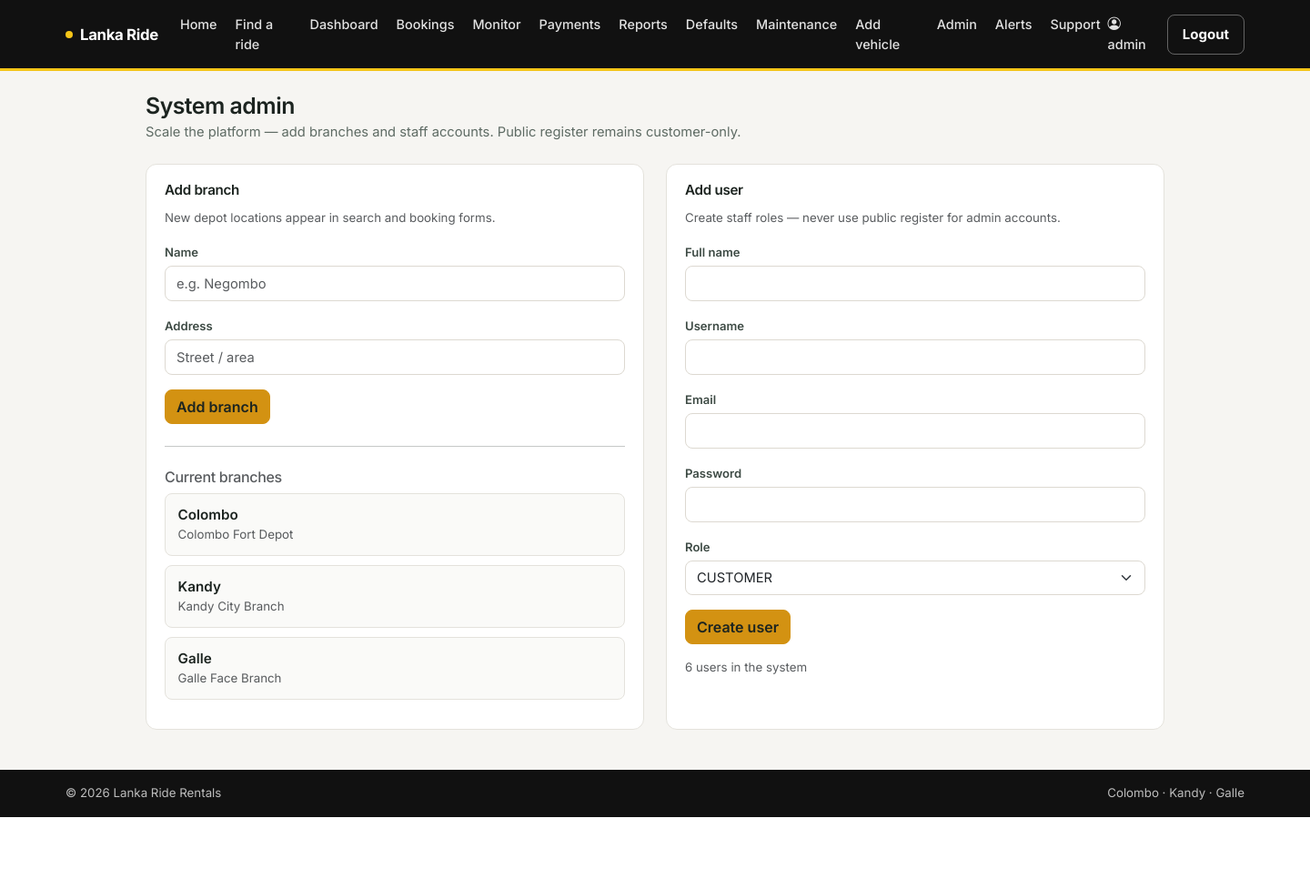
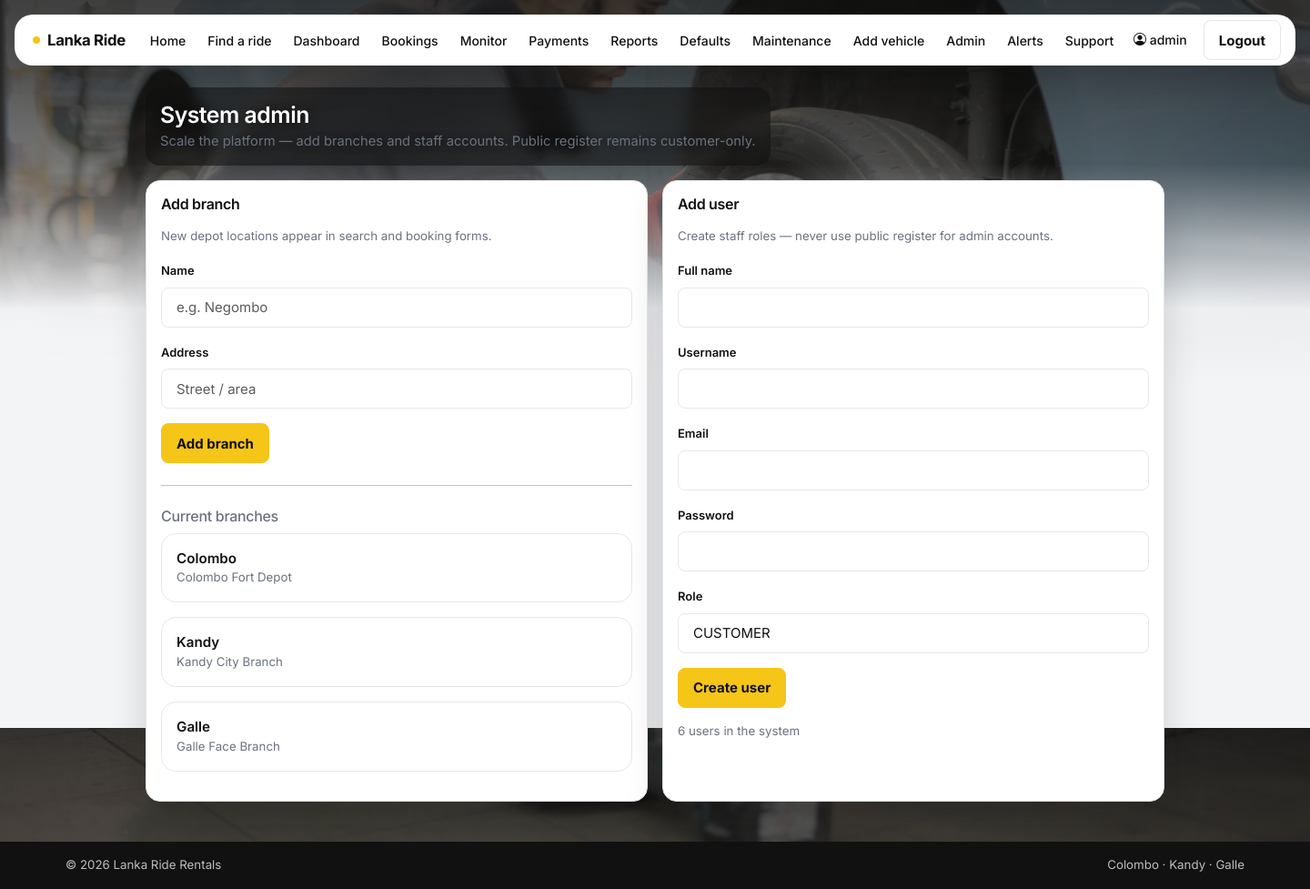
Before and after one commit to IT25102266/lanka-ride, a Java web app: page /admin in a window 1440 px wide. Shown: the whole page at 91% size. Before the commit the page ends 898 px from the top, so only its background shows below. Run offline with Spring Boot 4, a stand-in JSP engine, Linux system fonts and the light colour scheme; a user stored in the database is signed in; data comes from the database, SQL or seed files in the repository; data that the repository does not hold is empty; some of the project's set-up classes (security, data sources, template engines, error pages and the like) are left out, and stand-ins take their place; some libraries are stand-ins or nearby versions.

Commit message:
Apply the shared card layout to support and admin screens.
Ticket, notification, branch, and user forms keep their existing posts.

Co-authored-by: Cursor <cursoragent@cursor.com>

```diff
--- a/src/main/webapp/WEB-INF/views/support/admin.jsp
+++ b/src/main/webapp/WEB-INF/views/support/admin.jsp
@@ -3,9 +3,12 @@
 <c:set var="pageTitle" value="Admin" scope="request"/>
 <jsp:include page="/WEB-INF/views/layout/header.jsp"/>
 
-<div class="mb-4">
-    <h1 class="page-title">System admin</h1>
-    <p class="page-lead">Scale the platform — add branches and staff accounts. Public register remains customer-only.</p>
+<div class="support-page scene-garage">
+<div class="page-head">
+    <div>
+        <h1 class="page-title">System admin</h1>
+        <p class="page-lead">Scale the platform — add branches and staff accounts. Public register remains customer-only.</p>
+    </div>
 </div>
 
 <div class="row g-4">
@@ -73,5 +76,6 @@
         </div>
     </div>
 </div>
+</div>
 
 <jsp:include page="/WEB-INF/views/layout/footer.jsp"/>
--- a/src/main/webapp/WEB-INF/views/support/detail.jsp
+++ b/src/main/webapp/WEB-INF/views/support/detail.jsp
@@ -4,6 +4,7 @@
 <c:set var="pageTitle" value="Ticket #${ticket.id}" scope="request"/>
 <jsp:include page="/WEB-INF/views/layout/header.jsp"/>
 
+<div class="support-page">
 <div class="mb-3">
     <a class="back-link" href="<c:url value='/support'/>">&larr; Back to support centre</a>
 </div>
@@ -74,5 +75,6 @@
         </div>
     </c:if>
 </div>
+</div>
 
 <jsp:include page="/WEB-INF/views/layout/footer.jsp"/>
--- a/src/main/webapp/WEB-INF/views/support/form.jsp
+++ b/src/main/webapp/WEB-INF/views/support/form.jsp
@@ -3,6 +3,7 @@
 <c:set var="pageTitle" value="New support ticket" scope="request"/>
 <jsp:include page="/WEB-INF/views/layout/header.jsp"/>
 
+<div class="support-page">
 <div class="mb-3">
     <a class="back-link" href="<c:url value='/support'/>">&larr; Back to support centre</a>
 </div>
@@ -32,5 +33,6 @@
         </div>
     </div>
 </div>
+</div>
 
 <jsp:include page="/WEB-INF/views/layout/footer.jsp"/>
--- a/src/main/webapp/WEB-INF/views/support/list.jsp
+++ b/src/main/webapp/WEB-INF/views/support/list.jsp
@@ -4,7 +4,8 @@
 <c:set var="pageTitle" value="Support" scope="request"/>
 <jsp:include page="/WEB-INF/views/layout/header.jsp"/>
 
-<div class="d-flex flex-wrap justify-content-between align-items-end gap-3 mb-4">
+<div class="support-page">
+<div class="page-head">
     <div>
         <h1 class="page-title">Support centre</h1>
         <p class="page-lead">
@@ -58,5 +59,6 @@
         </div>
     </c:otherwise>
 </c:choose>
+</div>
 
 <jsp:include page="/WEB-INF/views/layout/footer.jsp"/>
--- a/src/main/webapp/WEB-INF/views/support/notifications.jsp
+++ b/src/main/webapp/WEB-INF/views/support/notifications.jsp
@@ -3,7 +3,8 @@
 <c:set var="pageTitle" value="Notifications" scope="request"/>
 <jsp:include page="/WEB-INF/views/layout/header.jsp"/>
 
-<div class="d-flex flex-wrap justify-content-between align-items-end gap-3 mb-4">
+<div class="support-page">
+<div class="page-head">
     <div>
         <h1 class="page-title">Notification log</h1>
         <p class="page-lead">Sandbox email log, including payment hooks and maintenance reminders. Failed rows can be retried.</p>
@@ -34,5 +35,6 @@
         </div>
     </c:otherwise>
 </c:choose>
+</div>
 
 <jsp:include page="/WEB-INF/views/layout/footer.jsp"/>
```
